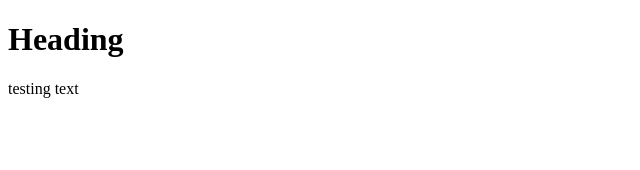
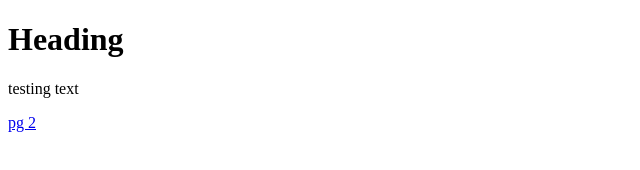
Before and after one commit to brisaacjohnson/AHE603, a plain HTML site: page docs/index.html in a window 1280 px wide. Shown: the full height of the page, 0-640 px from the left. Drawn offline with Linux system fonts and the light colour scheme.

Commit message:
Update index.html

```diff
--- a/docs/index.html
+++ b/docs/index.html
@@ -8,5 +8,7 @@
 <h1>Heading</h1>
 <p>testing text</p>
 
+<p><a href="/docs/TeachingPhil.html">pg 2</a></p>
+
 </body>
 </html>
```
